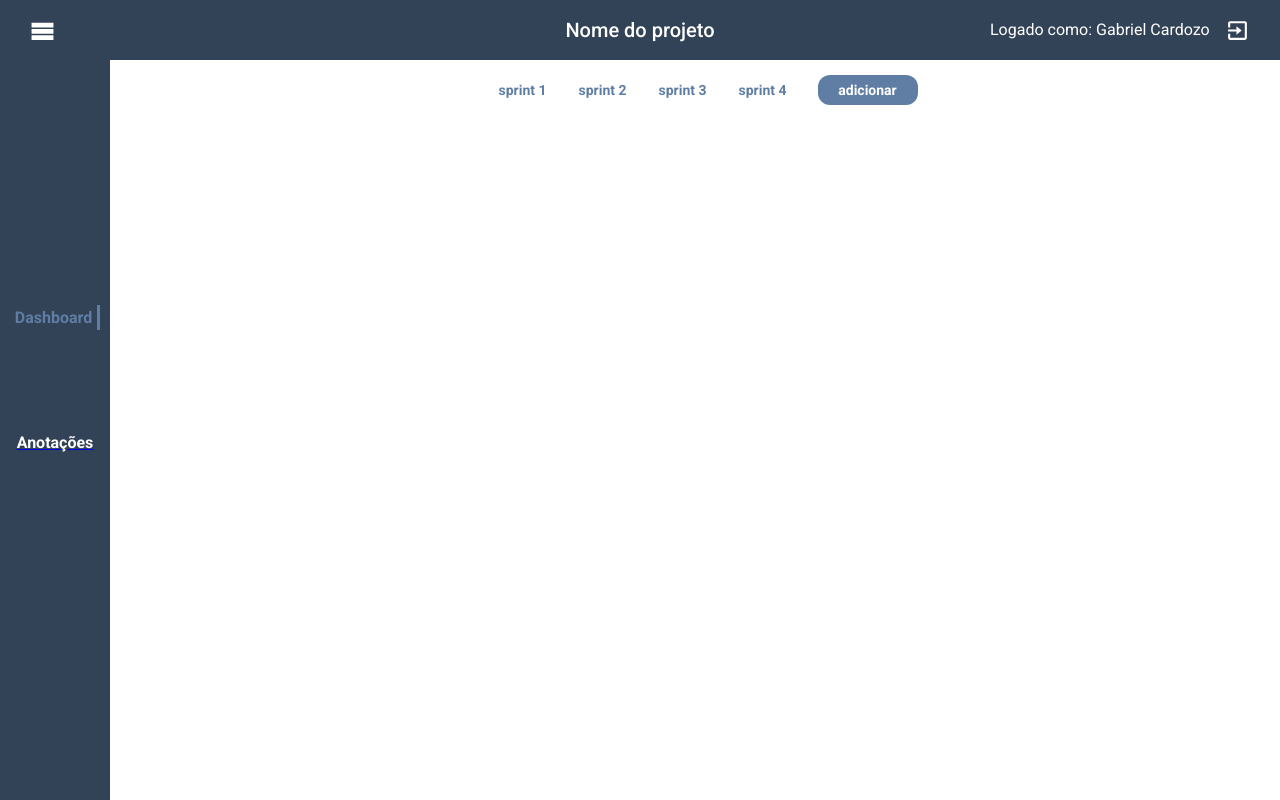
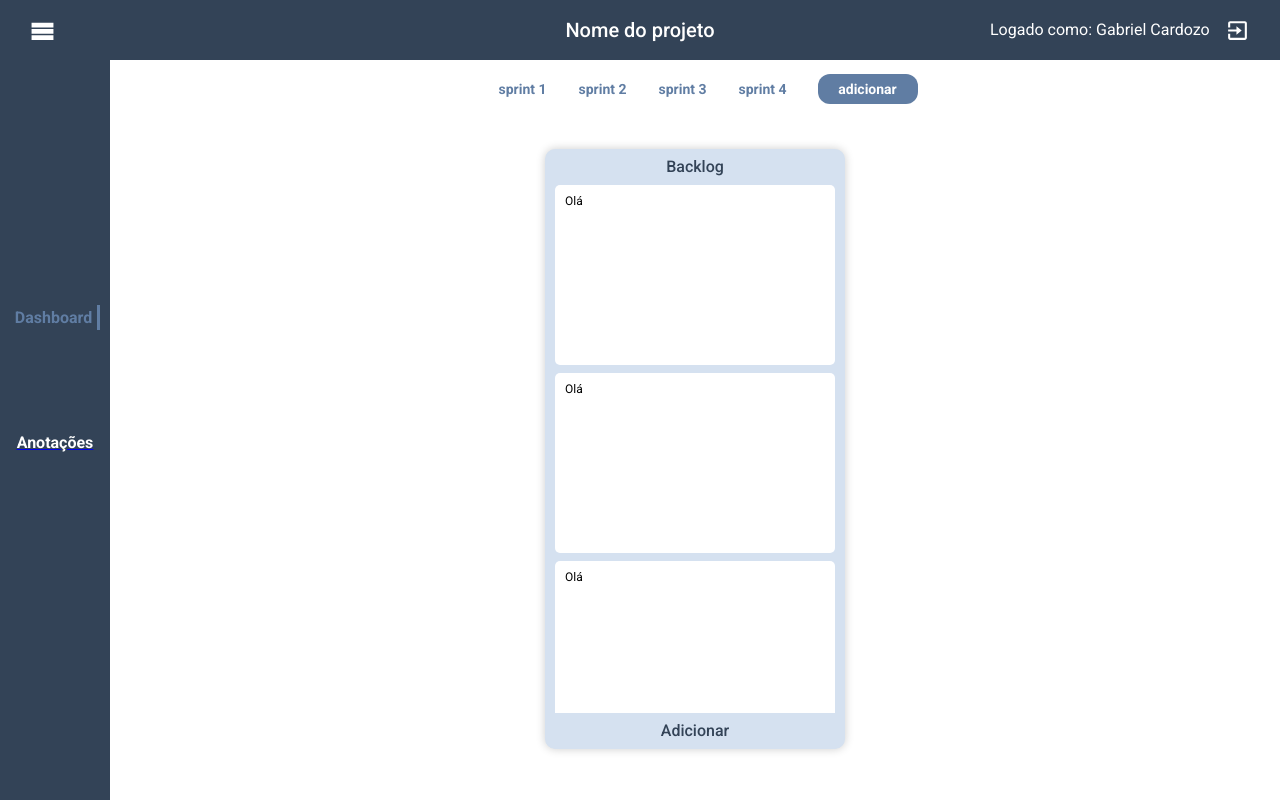
Before and after one commit to GabrielCardoz0/projeto21-Projec.t, a React (Create React App) app in the folder front-end/: page /dashboard in a window 1280 px wide. Built offline with nearby package versions, Linux system fonts and the light colour scheme.

Commit message:
feat: tasks column static layout

```diff
--- /dev/null
+++ b/front-end/src/components/dashboard/TaskColumnContainer.js
@@ -0,0 +1,66 @@
+import styled from "styled-components";
+
+export default function TaskColumnContainer(params) {
+  return (
+    <BacklogColumnContainer>
+        <div>
+            <span>Backlog</span>
+            <ul>
+                <li>Olá</li>
+                <li>Olá</li>
+                <li>Olá</li>
+                <li>Olá</li>
+                <li>Olá</li>
+                <li>Olá</li>
+            </ul>
+            <span>Adicionar</span>
+        </div>
+    </BacklogColumnContainer>
+  );
+};
+
+
+const BacklogColumnContainer = styled.div`
+  width: 100%;
+  height: 100%;
+  /* background-color: blue; */
+  display: flex;
+  justify-content: space-around;
+  align-items: center;
+  font-family: "Roboto";
+  div {
+    width: 300px;
+    height: 600px;
+    background-color: #d5e1f0;
+    border-radius: 10px;
+    display: flex;
+    flex-direction: column;
+    align-items: center;
+    justify-content: space-between;
+    box-shadow: 0 0 10px rgba(0, 0, 0, 0.2);
+    ul {
+        /* background-color: blue; */
+        height: 530px;
+        /* width: 290px; */
+        overflow: scroll;
+        ::-webkit-scrollbar {
+            display: none;
+        }
+        li {
+            background-color: #FFF;
+            width: 280px;
+            height: 180px;
+            margin-bottom: 8px;
+            font-size: 12px;
+            font-weight: 400;
+            padding: 10px;
+            border-radius: 5px;
+        }
+    }
+    span {
+        margin: 10px;
+        color: #334357;
+        font-weight: 500;
+    }
+  }
+`;
--- a/front-end/src/pages/dashboard/index.js
+++ b/front-end/src/pages/dashboard/index.js
@@ -1,11 +1,15 @@
 import styled from "styled-components";
 import SprintsTopBar from "../../components/dashboard/SprintsTopBar";
+import TaskColumnContainer from "../../components/dashboard/TaskColumnContainer";
 
 export default function Dashboard() {
+
   console.log("renderizou dashboard");
+
   return(
     <Content>
       <SprintsTopBar/>
+      <TaskColumnContainer/>
     </Content>
   );
 };
```
